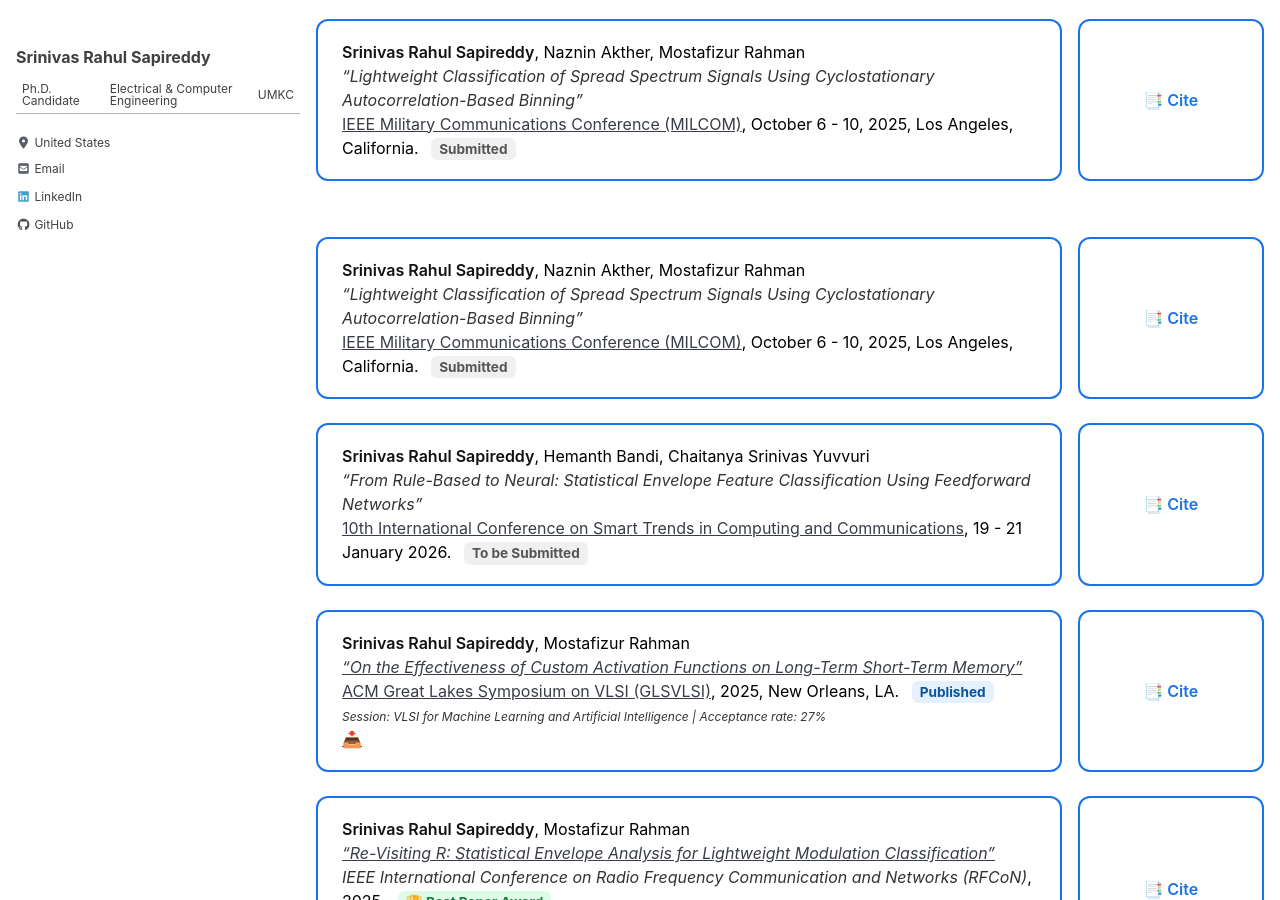
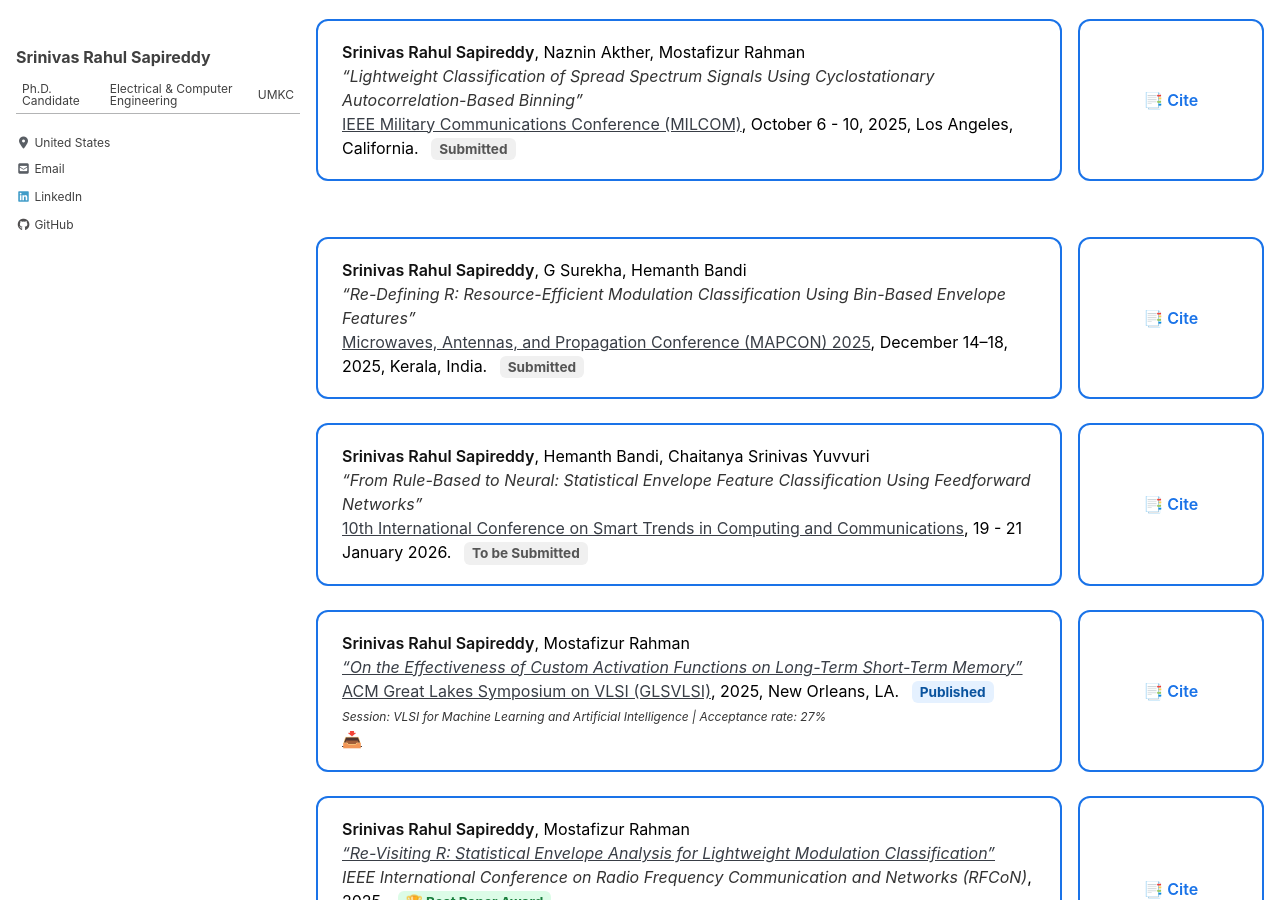
Before and after one commit to srsapireddy/srsapireddy.github.io, a Jekyll site: the page built from _pages/publications.md, in a window 1280 px wide and 900 px high, scrolled down 388 px. Built offline with Jekyll 4.4.1, drawn with Linux system fonts in a browser that asks for light colours; cached includes are drawn as plain includes; nearby versions of some CDN libraries.

Commit message:
Update publications.md

```diff
--- a/_pages/publications.md
+++ b/_pages/publications.md
@@ -162,9 +162,9 @@
   <div class="pub-grid">
     <div class="pub-entry">
       <div class="pub-card">
-        <strong>Srinivas Rahul Sapireddy</strong>, Naznin Akther, Mostafizur Rahman<br>
-        <em>“Lightweight Classification of Spread Spectrum Signals Using Cyclostationary Autocorrelation-Based Binning”</em><br>
-        <a href="https://milcom.org" target="_blank">IEEE Military Communications Conference (MILCOM)</a>, October 6 - 10, 2025, Los Angeles, California.
+        <strong>Srinivas Rahul Sapireddy</strong>, G Surekha, Hemanth Bandi<br>
+        <em>“Re-Defining R: Resource-Efficient Modulation Classification Using Bin-Based Envelope Features”</em><br>
+        <a href="https://ieeemapcon.org/" target="_blank">Microwaves, Antennas, and Propagation Conference (MAPCON) 2025</a>, December 14–18, 2025, Kerala, India.
         <span class="status pending">Submitted</span>
       </div>
       <div class="cite-box" onclick="copyCitation('cite1')">
@@ -181,7 +181,7 @@
     </div>
       <div class="cite-box" onclick="copyCitation('cite2')">
         📑 Cite
-        <textarea id="cite2" class="hidden-citation">Under Review</textarea>
+        <textarea id="cite2" class="hidden-citation">To be Submitted</textarea>
       </div>
     </div>
     <div class="pub-entry">
```
